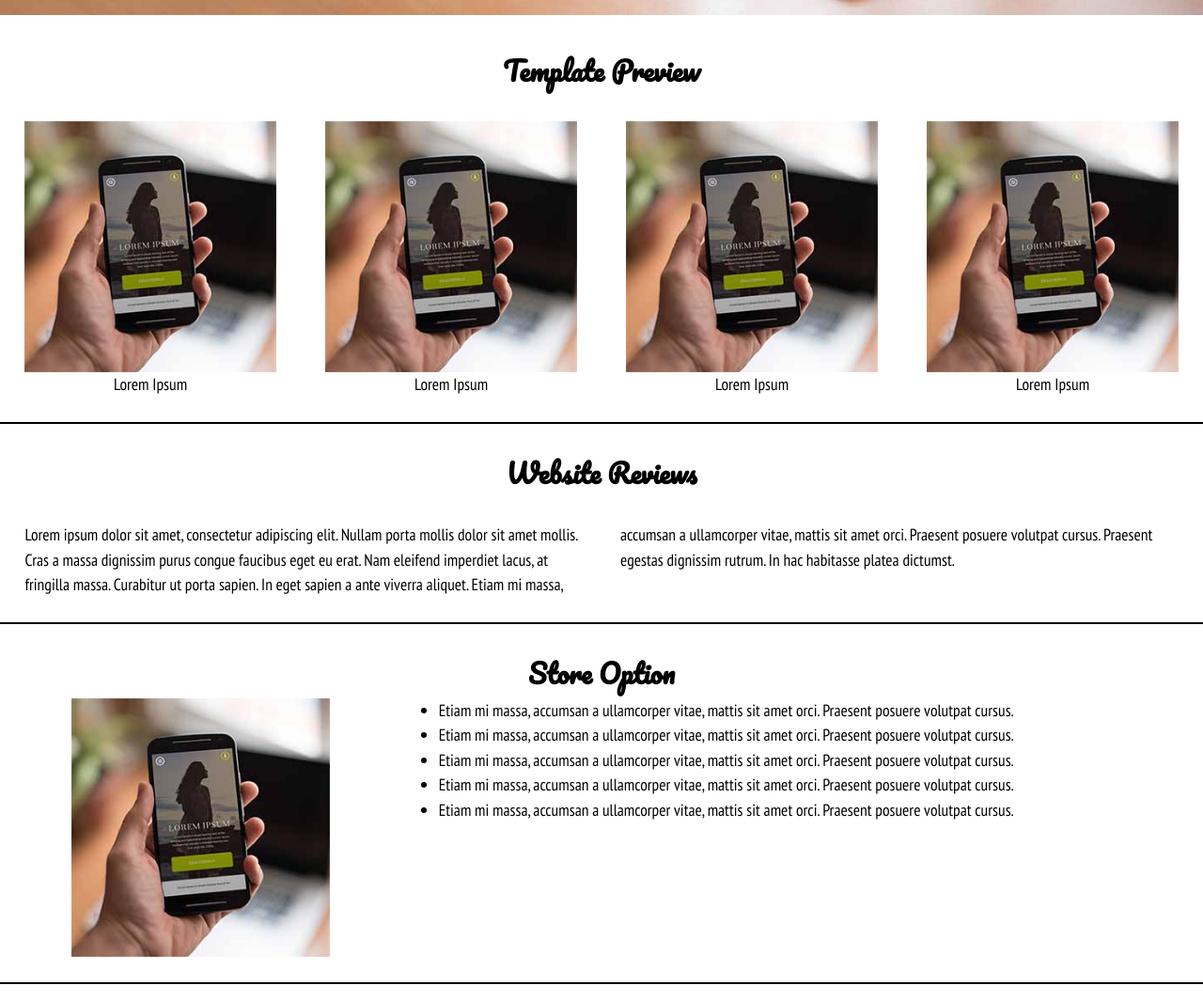
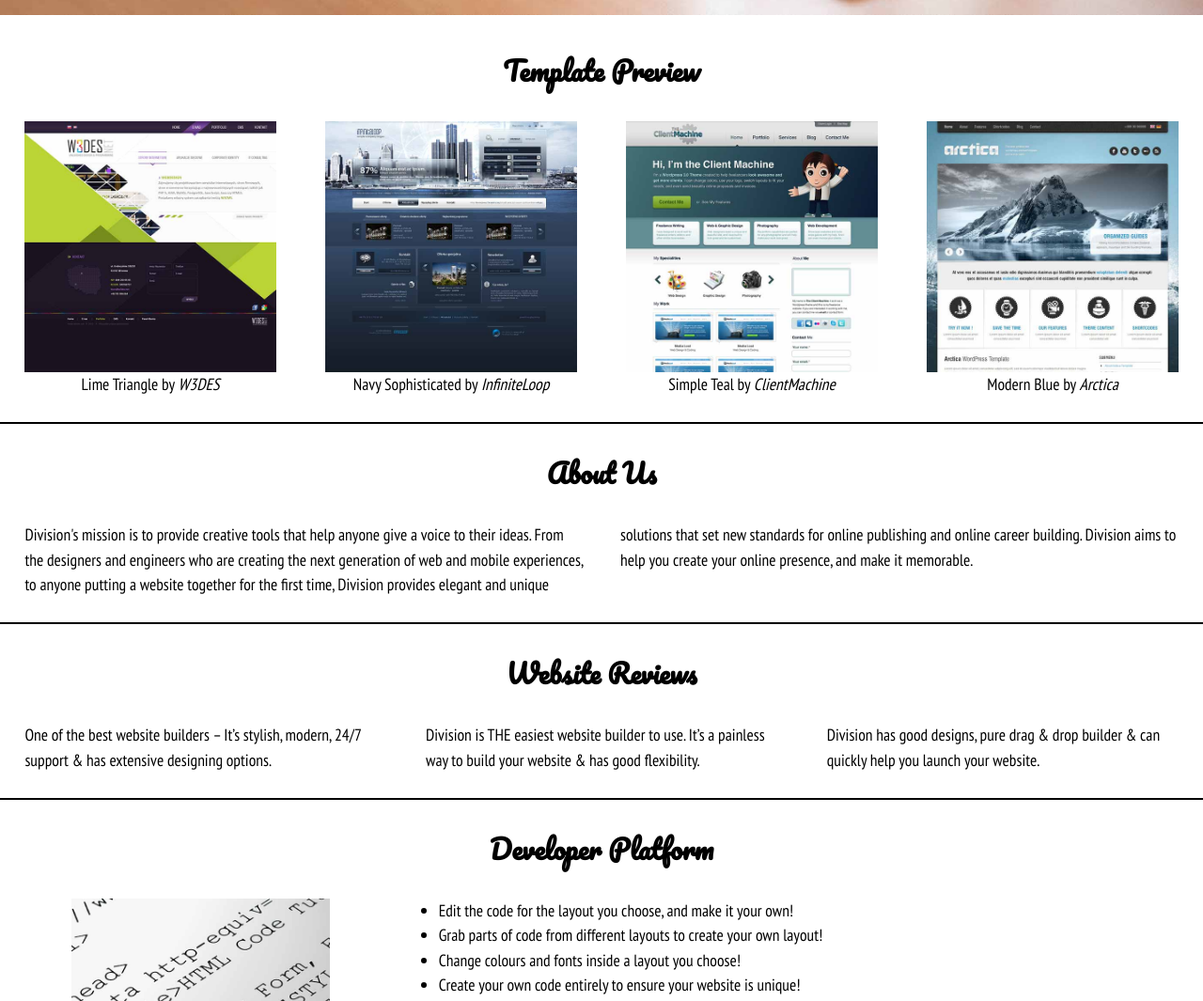
Before and after one commit to erncat-zz/dsn1675-sass-website, a plain HTML site: page index.html in a window 1280 px wide. Shown: the part 842-1907 px from the top of the page at 94% size. Drawn offline with Linux system fonts and the light colour scheme.

Commit message:
Content Added
Actual information in place of lorem ipsum, actually images placed,
pricing page started

```diff
--- a/css/main.css
+++ b/css/main.css
@@ -301,5 +301,9 @@ body {
        -webkit-column-gap: 40px;
     }
 
+    .xl {
+        font-size: 6em;
+    }
+
 
 }
--- a/css/typography.css
+++ b/css/typography.css
@@ -32,6 +32,7 @@ blockquote, details, hr,
 fieldset, pre, table {
   margin: 0 0 1.5rem;
 }
+
 
 .yotta {
   font-size: 2.2807rem;
--- a/index.html
+++ b/index.html
@@ -42,7 +42,7 @@
         <img class="flex" src="assets/billboard.jpg" alt="billboard">
         <div class="headline-button">
             <div>
-                <h1 class="headline gutter push-0">This is the Header</h1>
+                <h1 class="headline gutter xl">This is Your Chance</h1>
             </div>
             <div class="startbutton">
                 <p><a href="pricing.html">Start Building</a></p>
@@ -58,48 +58,65 @@
     </div>
     <div class="grid captions">
         <div class="unit unit-xs-1 unit-s-1 unit-m-1-2 unit-l-1-4 island">
-            <img class="layouts" src="assets/image.jpg" alt="picture">
-            <caption>Lorem Ipsum</caption>
+            <img class="layouts" src="assets/layout1.jpg" alt="picture">
+            <caption>Lime Triangle by <i>W3DES</i></caption>
         </div>
         <div class="unit unit-xs-1 unit-s-1 unit-m-1-2 unit-l-1-4 island">
-            <img class="layouts" src="assets/image.jpg" alt="picture">
-            <caption>Lorem Ipsum</caption>
+            <img class="layouts" src="assets/layout2.jpg" alt="picture">
+            <caption>Navy Sophisticated by <i>InfiniteLoop</i></caption>
         </div>
         <div class="unit unit-xs-1 unit-s-1 unit-m-1-2 unit-l-1-4 island">
-            <img class="layouts" src="assets/image.jpg" alt="picture">
-            <caption>Lorem Ipsum</caption>
+            <img class="layouts" src="assets/layout3.jpg" alt="picture">
+            <caption>Simple Teal by <i>ClientMachine</i></caption>
         </div>
         <div class="unit unit-xs-1 unit-s-1 unit-m-1-2 unit-l-1-4 island">
-            <img class="layouts" src="assets/image.jpg" alt="picture">
-            <caption>Lorem Ipsum</caption>
+            <img class="layouts" src="assets/layout4.jpg" alt="picture">
+            <caption>Modern Blue by <i>Arctica</i></caption>
         </div>
     </div>
 
     <hr>
     <div>
         <div>
-            <h2 class="gutter">Website Reviews</h2>
+            <h2 class="gutter">About Us</h2>
         </div>
         <div>
-            <p class="gutter review">Lorem ipsum dolor sit amet, consectetur adipiscing elit. Nullam porta mollis dolor sit amet mollis. Cras a massa dignissim purus congue faucibus eget eu erat. Nam eleifend imperdiet lacus, at fringilla massa. Curabitur ut porta sapien. In eget sapien a ante viverra aliquet. Etiam mi massa, accumsan a ullamcorper vitae, mattis sit amet orci. Praesent posuere volutpat cursus. Praesent egestas dignissim rutrum. In hac habitasse platea dictumst.</p>
+            <p class="gutter review">Division's mission is to provide creative tools that help anyone give a voice to their ideas. From the designers and engineers who are creating the next generation of web and mobile experiences, to anyone putting a website together for the first time, Division provides elegant and unique solutions that set new standards for online publishing and online career building. Division aims to help you create your online presence, and make it memorable.</p>
         </div>
     </div>
 
     <hr>
 
-    <h2 class="push-0">Store Option</h2>
+    <div class="grid">
+        <div class="unit unit-xs-1 unit-s-1 unit-m-1 unit-l-1">
+            <h2 class="gutter">Website Reviews</h2>
+        </div>
+        <div class="unit unit-xs-1 unit-s-1 unit-m-1-2 unit-l-1-3">
+            <p class="gutter">One of the best website builders – It’s stylish, modern, 24/7 support & has extensive designing options.</p>
+        </div>
+        <div class="unit unit-xs-1 unit-s-1 unit-m-1-2 unit-l-1-3">
+            <p class="gutter">Division is THE easiest website builder to use. It’s a painless way to build your website & has good flexibility. </p>
+        </div>
+        <div class="unit unit-xs-1 unit-s-1 unit-m-1-2 unit-l-1-3">
+            <p class="gutter">Division has good designs, pure drag & drop builder & can quickly help you launch your website. </p>
+        </div>
+    </div>
+
+    <hr>
 
     <div class="grid storepic ">
+        <div class="unit unit-xs-1 unit-s-1 unit-m-1 unit-l-1   ">
+            <h2 class="">Developer Platform</h2>
+        </div>
         <div class="unit unit-xs-1 unit-s-1 unit-m-1-2 unit-l-1-3 ">
-            <img class="gutter pad-bottom layouts" src="assets/image.jpg" alt="store">
+            <img class="gutter pad-bottom layouts" src="assets/htmlimage.jpg" alt="store">
         </div>
         <div class="unit unit-xs-1 unit-s-1 unit-m-1-2 unit-l-2-3">
             <ul>
-                <li>Etiam mi massa, accumsan a ullamcorper vitae, mattis sit amet orci. Praesent posuere volutpat cursus.</li>
-                <li>Etiam mi massa, accumsan a ullamcorper vitae, mattis sit amet orci. Praesent posuere volutpat cursus.</li>
-                <li>Etiam mi massa, accumsan a ullamcorper vitae, mattis sit amet orci. Praesent posuere volutpat cursus.</li>
-                <li>Etiam mi massa, accumsan a ullamcorper vitae, mattis sit amet orci. Praesent posuere volutpat cursus.</li>
-                <li>Etiam mi massa, accumsan a ullamcorper vitae, mattis sit amet orci. Praesent posuere volutpat cursus.</li>
+                <li>Edit the code for the layout you choose, and make it your own!</li>
+                <li>Grab parts of code from different layouts to create your own layout!</li>
+                <li>Change colours and fonts inside a layout you choose!</li>
+                <li>Create your own code entirely to ensure your website is unique!</li>
             </ul>
         </div>
     </div>
@@ -111,7 +128,8 @@
             <h2>Mobile Option</h2>
         </div>
         <div class="unit unit-xs-1 unit-s-1 unit-m-1-2 unit-l-2-3">
-            <p class="gutter review">Etiam mi massa, accumsan a ullamcorper vitae, mattis sit amet orci. Praesent posuere volutpat cursus.Etiam mi massa, accumsan a ullamcorper vitae, mattis sit amet orci. Praesent posuere volutpat cursus.Etiam mi massa, accumsan a ullamcorper vitae, mattis sit amet orci. Praesent posuere volutpat cursus.Etiam mi massa, accumsan a ullamcorper vitae, mattis sit amet orci. Praesent posuere volutpat cursus.Etiam mi massa, accumsan a ullamcorper vitae, mattis sit amet orci. Praesent posuere volutpat cursus.Etiam mi massa, accumsan a ullamcorper vitae, mattis sit amet orci. Praesent posuere volutpat cursus.Etiam mi massa, accumsan a ullamcorper vitae, mattis sit amet orci. Praesent posuere volutpat cursus.</p>
+            <p class="gutter review">The beauty and power of Division in your hand. Designed for iPhone, iPad, and Android, Divison gives you the tools you need to write and edit posts and manage comments on multiple Division websites.
+                Divison Metrics for iPhone and Android is the fluid way to monitor website analytics you care about. In addition to KPIs like page views and unique visitors, projections and charts for your site are at your fingertips. You can also track social followers from connected accounts like Twitter and Facebook.</p>
         </div>
         <div class="unit unit-xs-1 unit-s-1 unit-m-1-2 unit-l-1-3">
             <img class="gutter pad-bottom layouts" src="assets/image.jpg" alt="#">
```
Also changed, not shown: pricing.html (+47 -1 lines), assets/HTML.jpg (added), assets/KimStore Website Preview 1.jpg (added), assets/arctica-homepage-layout.jpg (added), assets/client-machine-homepage1.jpg (added), assets/htmlimage.jpg (added), assets/image2.jpg (added), assets/layout1.jpg (added), assets/layout2.jpg (added), assets/layout3.jpg (added), assets/layout4.jpg (added), assets/mock-2.jpg (added), assets/website_layout_81_by_tehacesequence.jpg (added).
